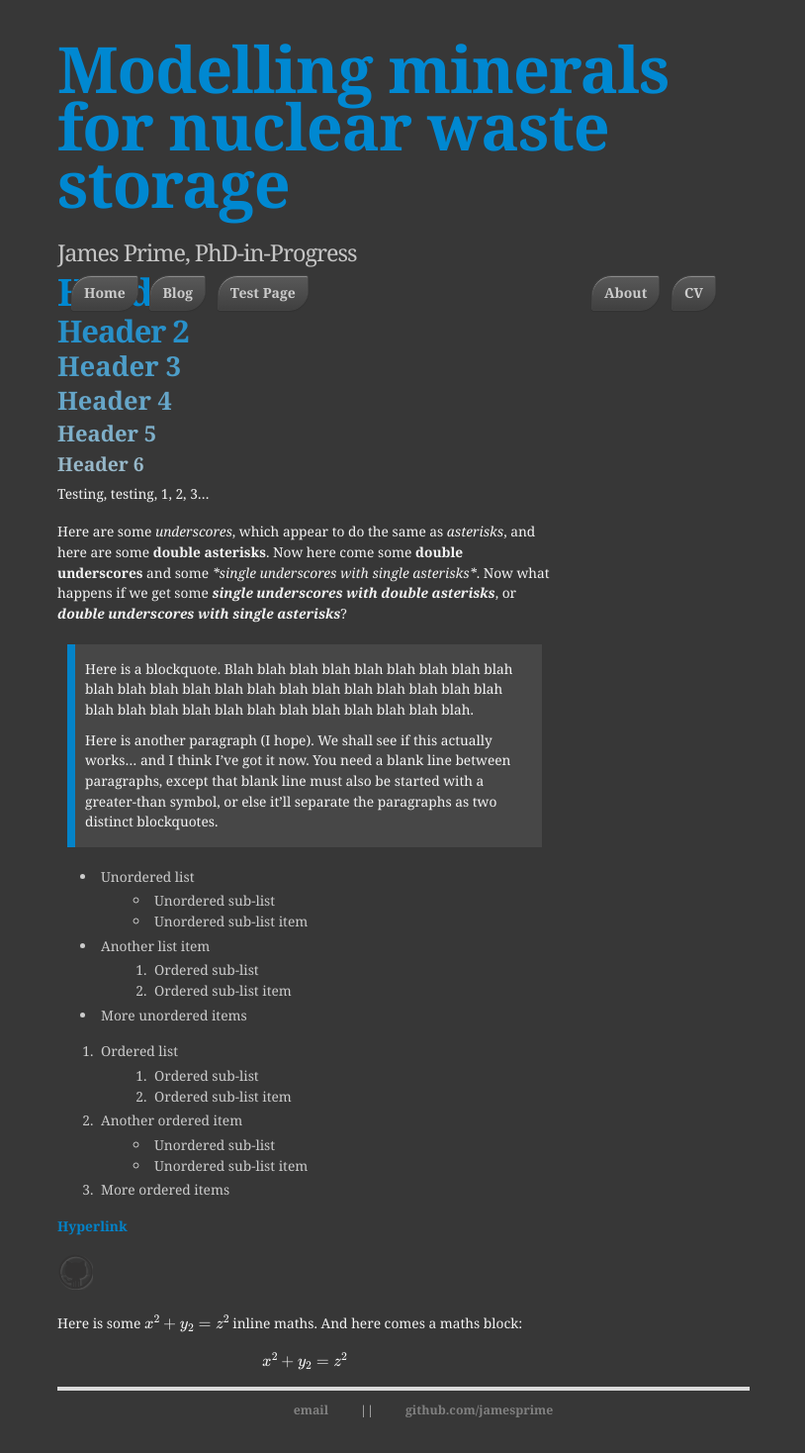
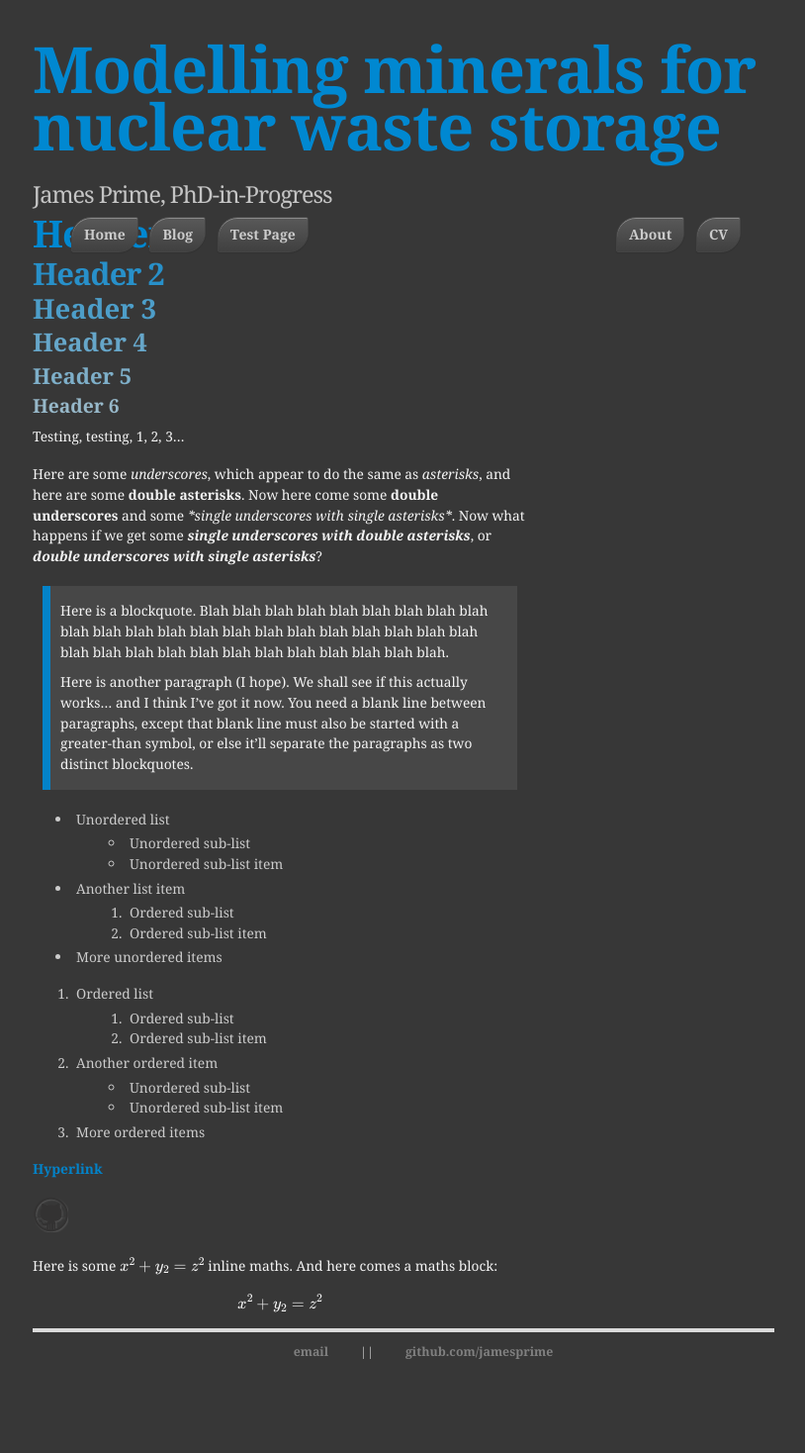
Before and after one commit to jamesprime/jamesprime.github.io, a Jekyll site: the page built from _pages/dhtest/index.md, in a window 1280 px wide. Shown: the whole page at 99% size, without its empty margins (232-1046 px from the left). Built offline with Jekyll 4.4.1, drawn with Linux system fonts in a browser that asks for light colours; nearby versions of some CDN libraries; formulas are drawn with MathJax 3; after the commit the page ends 1410 px from its top, so only the background shows below that.

Commit message:
Updated _sass/uberduper.scss
Width test of header stylings, continued

```diff
--- a/_sass/uberduper.scss
+++ b/_sass/uberduper.scss
@@ -170,11 +170,11 @@ pre {
     color: #f4f4f4;
     margin: 10px auto;
     padding: 0;
-    width: 700px;
+    width: 750px;
 }
 
 header {
-    width: 700px;
+    width: 750px;
     margin: auto;
 
     h1 {
```
